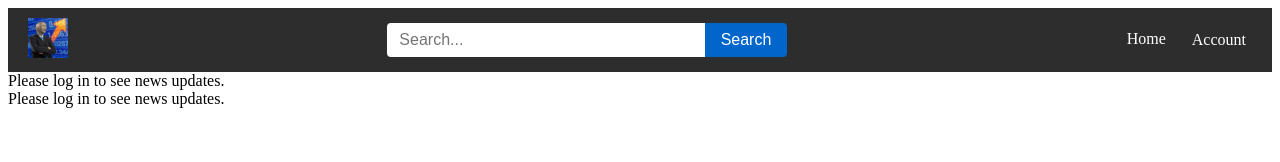
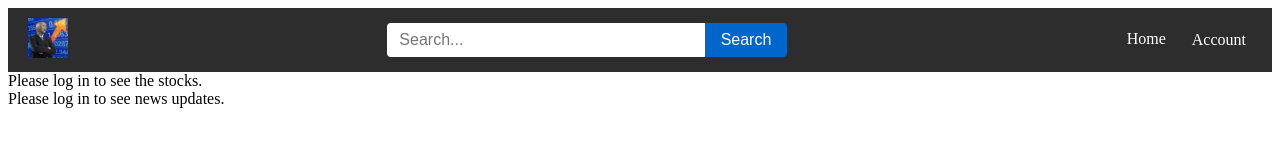
Before and after one commit to LOG795-PFE031/NotYahoo_pfe031, a React (Vite) app: page / in a window 1280 px wide. Shown: the top 162 px of the page. Built offline with nearby package versions, Linux system fonts and the light colour scheme.

Commit message:
Donne un valeur par default au search

```diff
--- a/src/components/NavBar.tsx
+++ b/src/components/NavBar.tsx
@@ -17,6 +17,7 @@ const NavBar: React.FC = () => {
   const [accountUsername, setAccountUsername] = useState('');
   const [accountPassword, setAccountPassword] = useState('');
   const [loginError, setLoginError] = useState('');
+
 
   const handleSearch = (e: FormEvent<HTMLFormElement>) => {
     e.preventDefault();
@@ -39,6 +40,8 @@ const NavBar: React.FC = () => {
       axios.defaults.headers.post['Content-Type'] = 'application/json';
       setShowAccountModal(false);
       setIsLoggedIn(true);
+      setSearchTerm("nasdaq")
+      setSearchTermFinal("nasdaq")
     } catch (error: any) {
       console.error('Login error:', error);
       setLoginError(error.message || 'Login failed');
--- a/src/components/News.tsx
+++ b/src/components/News.tsx
@@ -20,7 +20,6 @@ const News: React.FC<params> = ({ searchTerm,isLoggedIn }) => {
 
     useEffect(() => {
         if (!isLoggedIn) return
-        if (!searchTerm) {searchTerm = "nasdaq";}
         // Example: fetch data from an API or mocked JSON
         // For demonstration, let's just simulate with a setTimeout
         const fetchData = async () => {
@@ -43,7 +42,7 @@ const News: React.FC<params> = ({ searchTerm,isLoggedIn }) => {
               { Title: "Unemployment Rate Falls to Historic Low", PublishedAt: "2023-08-08 14:25:35", Opinion: 1 },
             ];
             setNewsData(simulatedData);
-            //setError('Failed to fetch data');
+            setError('Failed to fetch data');
           } finally {
             setLoading(false);
           }
--- a/src/components/Stock.tsx
+++ b/src/components/Stock.tsx
@@ -64,7 +64,7 @@ const Stock: React.FC<params> = ({ searchTerm,isLoggedIn }) => {
     fetchData();
   }, [searchTerm,isLoggedIn]);
 
-  if (!isLoggedIn) return <div>Please log in to see news updates.</div>;
+  if (!isLoggedIn) return <div>Please log in to see the stocks.</div>;
   if (loading) return <div>Loading stock data...</div>;
   if (error) return <div>Error: {error}</div>;
 
```
